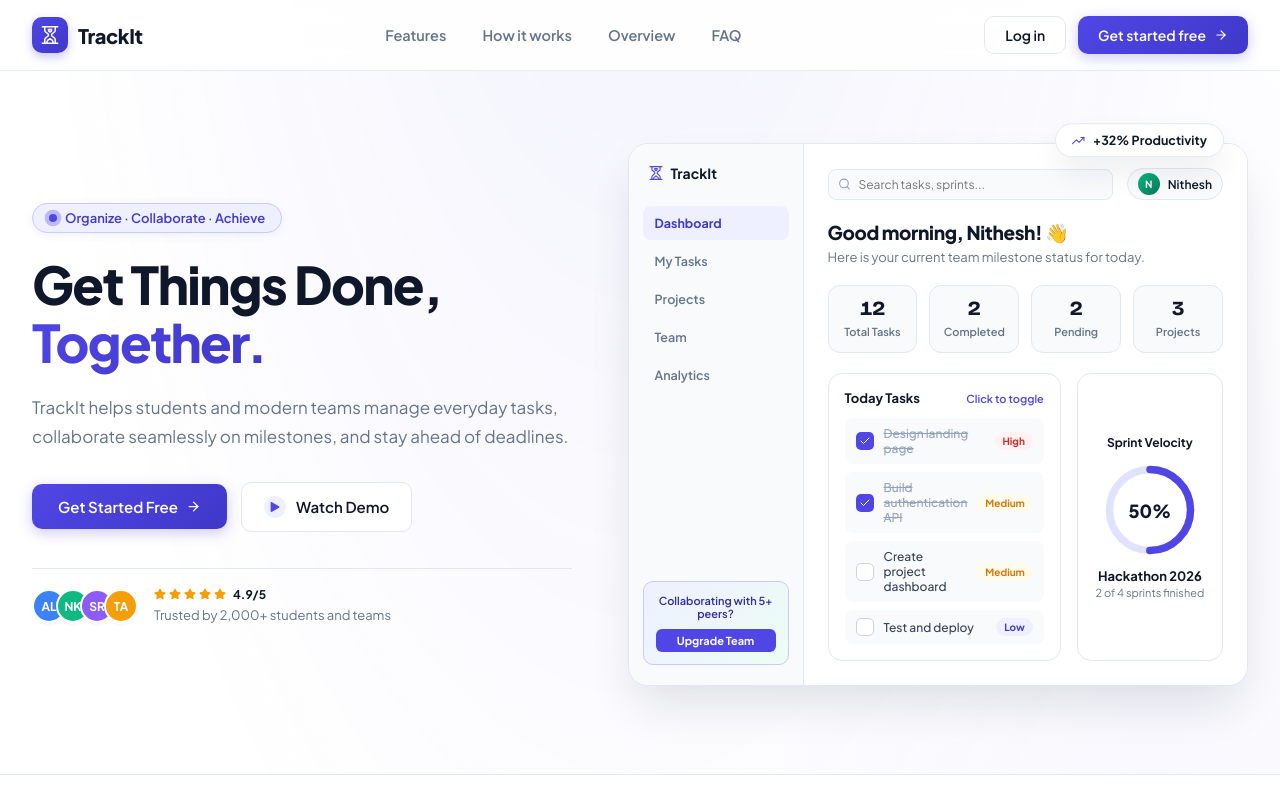
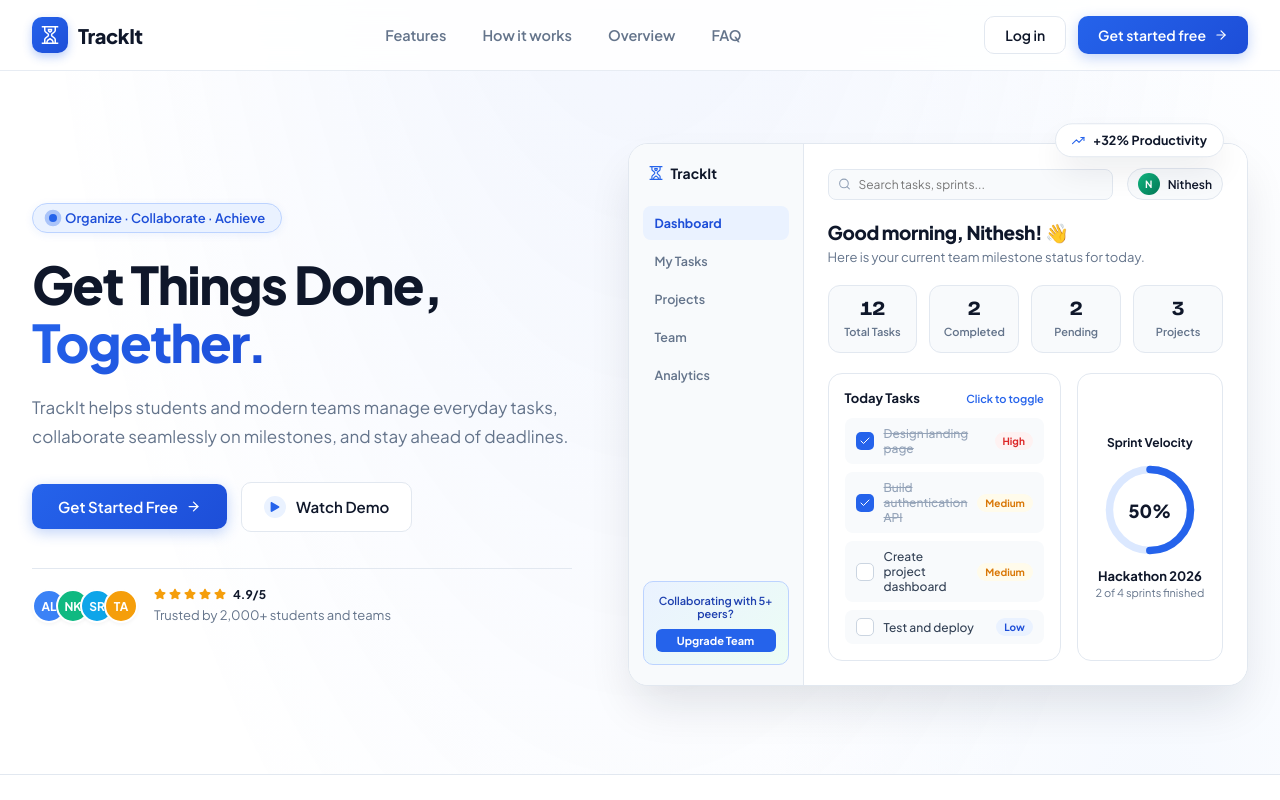
Before and after one commit to nithesh-shetty9/Track-it, a React (Vite) app in the folder frontend/: page / in a window 1280 px wide. Shown: the top 800 px of the page. Built offline with nearby package versions, Linux system fonts and the light colour scheme; no server answers.

Commit message:
Switch primary color from indigo/purple to blue
- Retheme tokens (accent, soft, ring, gradient, dark mode) to a blue scale
- Replace hardcoded indigo/purple values across app, landing, auth, 404
- Swap the violet semantic (team/admin badges, project stat) for teal

```diff
--- a/frontend/components/ui.css
+++ b/frontend/components/ui.css
@@ -53,8 +53,8 @@
 }
 .btn:hover:not(:disabled) { border-color: var(--app-accent); box-shadow: var(--app-shadow); transform: translateY(-1px); }
 .btn:active:not(:disabled) { transform: translateY(0) scale(0.98); box-shadow: none; }
-.btn.primary { color: #fff; border-color: transparent; background: var(--app-gradient); box-shadow: 0 1px 2px rgba(79, 70, 229, 0.3), 0 6px 14px rgba(79, 70, 229, 0.22); }
-.btn.primary:hover:not(:disabled) { filter: brightness(1.06); box-shadow: 0 1px 2px rgba(79, 70, 229, 0.3), 0 10px 22px rgba(79, 70, 229, 0.3); }
+.btn.primary { color: #fff; border-color: transparent; background: var(--app-gradient); box-shadow: 0 1px 2px rgba(37, 99, 235, 0.3), 0 6px 14px rgba(37, 99, 235, 0.22); }
+.btn.primary:hover:not(:disabled) { filter: brightness(1.06); box-shadow: 0 1px 2px rgba(37, 99, 235, 0.3), 0 10px 22px rgba(37, 99, 235, 0.3); }
 .btn.danger { color: var(--app-red); }
 .btn.danger:hover:not(:disabled) { border-color: var(--app-red); background: var(--app-red-soft); }
 .btn:disabled, .select:disabled, .date:disabled, .title-input:disabled, .textarea:disabled, .input:disabled { opacity: 0.55; cursor: not-allowed; }
--- a/frontend/pages/app/Navbar/Navbar.css
+++ b/frontend/pages/app/Navbar/Navbar.css
@@ -39,11 +39,11 @@
 .quick-add {
   display: inline-flex; align-items: center; gap: 7px; height: 38px; padding: 0 15px;
   color: #fff; font-weight: 600; background: var(--app-gradient); border: 0; border-radius: 10px; cursor: pointer;
-  box-shadow: 0 1px 2px rgba(79, 70, 229, 0.3), 0 6px 14px rgba(79, 70, 229, 0.22);
+  box-shadow: 0 1px 2px rgba(37, 99, 235, 0.3), 0 6px 14px rgba(37, 99, 235, 0.22);
   transition: filter 0.15s ease, box-shadow 0.2s var(--ease), transform 0.15s var(--ease);
 }
 .quick-add svg { width: 16px; height: 16px; }
-.quick-add:hover { filter: brightness(1.07); box-shadow: 0 1px 2px rgba(79, 70, 229, 0.3), 0 10px 22px rgba(79, 70, 229, 0.3); transform: translateY(-1px); }
+.quick-add:hover { filter: brightness(1.07); box-shadow: 0 1px 2px rgba(37, 99, 235, 0.3), 0 10px 22px rgba(37, 99, 235, 0.3); transform: translateY(-1px); }
 .quick-add:active { transform: scale(0.97); }
 
 .notification-button { text-decoration: none; }
--- a/frontend/pages/app/Sidebar/Sidebar.css
+++ b/frontend/pages/app/Sidebar/Sidebar.css
@@ -12,7 +12,7 @@
 .sidebar-brand-mark {
   display: grid; place-items: center; flex: 0 0 34px; width: 34px; height: 34px; color: #fff; font-size: 16px;
   background: var(--app-gradient); border-radius: 11px;
-  box-shadow: inset 0 1px 0 rgba(255, 255, 255, 0.3), 0 6px 14px rgba(79, 70, 229, 0.3);
+  box-shadow: inset 0 1px 0 rgba(255, 255, 255, 0.3), 0 6px 14px rgba(37, 99, 235, 0.3);
 }
 .sidebar-brand-name { font-family: var(--font-display); font-size: 20px; font-weight: 700; letter-spacing: -0.04em; white-space: nowrap; }
 .sidebar-brand-name span { color: var(--app-accent); }
--- a/frontend/pages/landing/landingpage.css
+++ b/frontend/pages/landing/landingpage.css
@@ -1,11 +1,11 @@
 :root {
-  --brand-50: #eef0ff;
-  --brand-100: #e0e3ff;
-  --brand-200: #c7cbfd;
-  --brand-500: #6366f1;
-  --brand-600: #4f46e5;
-  --brand-700: #4038c9;
-  --brand-800: #312e9b;
+  --brand-50: #eaf2ff;
+  --brand-100: #dbe8ff;
+  --brand-200: #bcd3ff;
+  --brand-500: #3b82f6;
+  --brand-600: #2563eb;
+  --brand-700: #1d4ed8;
+  --brand-800: #1e40af;
   --text-dark: #0f172a;
   --text-body: #334155;
   --text-gray: #64748b;
@@ -19,15 +19,15 @@
   --shadow-md: 0 6px 16px -2px rgba(15, 23, 42, 0.08);
   --shadow-lg: 0 16px 32px -4px rgba(15, 23, 42, 0.09);
   --shadow-xl: 0 24px 48px -8px rgba(15, 23, 42, 0.12);
-  --shadow-glow: 0 10px 25px -5px rgba(79, 70, 229, 0.25);
+  --shadow-glow: 0 10px 25px -5px rgba(37, 99, 235, 0.25);
   --red-50: #fef2f2;
   --red-600: #dc2626;
   --amber-50: #fffbeb;
   --amber-600: #d97706;
   --blue-50: #eff6ff;
   --blue-600: #2563eb;
-  --purple-50: #faf5ff;
-  --purple-600: #9333ea;
+  --purple-50: #ecfeff;
+  --purple-600: #0891b2;
   --transition: all 0.24s cubic-bezier(0.4, 0, 0.2, 1);
 }
 
@@ -54,8 +54,8 @@ body {
   color: var(--text-body);
   overflow-x: hidden;
   background:
-    radial-gradient(ellipse 70% 50% at 50% -10%, rgba(79, 70, 229, 0.08), transparent 70%),
-    radial-gradient(ellipse 50% 40% at 90% 20%, rgba(99, 102, 241, 0.05), transparent 60%);
+    radial-gradient(ellipse 70% 50% at 50% -10%, rgba(37, 99, 235, 0.08), transparent 70%),
+    radial-gradient(ellipse 50% 40% at 90% 20%, rgba(59, 130, 246, 0.05), transparent 60%);
 }
 
 .landing-header {
@@ -99,7 +99,7 @@ body {
   justify-content: center;
   color: #fff;
   font-size: 18px;
-  box-shadow: 0 4px 10px rgba(79, 70, 229, 0.3);
+  box-shadow: 0 4px 10px rgba(37, 99, 235, 0.3);
 }
 
 .landing-menu nav {
@@ -174,13 +174,13 @@ button.get-started {
   display: inline-flex;
   align-items: center;
   gap: 8px;
-  box-shadow: 0 4px 14px rgba(79, 70, 229, 0.28);
+  box-shadow: 0 4px 14px rgba(37, 99, 235, 0.28);
   transition: var(--transition);
 }
 
 button.get-started:hover {
   background: linear-gradient(135deg, var(--brand-700), #14532d);
-  box-shadow: 0 6px 18px rgba(79, 70, 229, 0.38);
+  box-shadow: 0 6px 18px rgba(37, 99, 235, 0.38);
   transform: translateY(-1.5px);
 }
 
@@ -260,7 +260,7 @@ button.get-started:active {
   padding: 6px 16px;
   border-radius: 30px;
   margin-bottom: 22px;
-  box-shadow: 0 2px 8px rgba(79, 70, 229, 0.08);
+  box-shadow: 0 2px 8px rgba(37, 99, 235, 0.08);
 }
 
 .badge-pulse {
@@ -268,19 +268,19 @@ button.get-started:active {
   height: 8px;
   background: var(--brand-600);
   border-radius: 50%;
-  box-shadow: 0 0 0 0 rgba(79, 70, 229, 0.6);
+  box-shadow: 0 0 0 0 rgba(37, 99, 235, 0.6);
   animation: pulse-ring 2s infinite;
 }
 
 @keyframes pulse-ring {
   0% {
-    box-shadow: 0 0 0 0 rgba(79, 70, 229, 0.7);
+    box-shadow: 0 0 0 0 rgba(37, 99, 235, 0.7);
   }
   70% {
-    box-shadow: 0 0 0 8px rgba(79, 70, 229, 0);
+    box-shadow: 0 0 0 8px rgba(37, 99, 235, 0);
   }
   100% {
-    box-shadow: 0 0 0 0 rgba(79, 70, 229, 0);
+    box-shadow: 0 0 0 0 rgba(37, 99, 235, 0);
   }
 }
 
@@ -294,7 +294,7 @@ button.get-started:active {
 }
 
 .hero-left h1 .highlight {
-  background: linear-gradient(135deg, var(--brand-600) 0%, #4038c9 100%);
+  background: linear-gradient(135deg, var(--brand-600) 0%, #1d4ed8 100%);
   -webkit-background-clip: text;
   -webkit-text-fill-color: transparent;
 }
@@ -986,7 +986,7 @@ button.get-started:active {
   font-size: 12.5px;
   font-weight: 700;
   margin-bottom: 14px;
-  box-shadow: 0 2px 8px rgba(79, 70, 229, 0.25);
+  box-shadow: 0 2px 8px rgba(37, 99, 235, 0.25);
 }
 
 .step-icon {
@@ -1339,7 +1339,7 @@ button.get-started:active {
 }
 
 .cta {
-  background: linear-gradient(135deg, #4038c9, #312e9b);
+  background: linear-gradient(135deg, #1d4ed8, #1e40af);
   margin: 40px 32px 96px;
   border-radius: 28px;
   padding: 72px 32px;
@@ -1369,7 +1369,7 @@ button.get-started:active {
 }
 
 .cta p {
-  color: #e0e3ff;
+  color: #dbe8ff;
   font-size: 16.5px;
   max-width: 540px;
   margin: 0 auto 36px;
@@ -1401,7 +1401,7 @@ button.get-started:active {
 }
 
 .cta button.btn-cta-primary:hover {
-  background: #eef0ff;
+  background: #eaf2ff;
   transform: translateY(-2px);
 }
 
@@ -1429,7 +1429,7 @@ button.get-started:active {
   gap: 20px;
   margin-top: 24px;
   font-size: 12.5px;
-  color: #c7cbfd;
+  color: #bcd3ff;
 }
 
 .landing-footer {
--- a/frontend/pages/landing/landingpage.jsx
+++ b/frontend/pages/landing/landingpage.jsx
@@ -266,7 +266,7 @@ const Landingpage = () => {
               <span className="avatar" style={{ background: "#10b981" }}>
                 NK
               </span>
-              <span className="avatar" style={{ background: "#8b5cf6" }}>
+              <span className="avatar" style={{ background: "#0ea5e9" }}>
                 SR
               </span>
               <span className="avatar" style={{ background: "#f59e0b" }}>
@@ -665,7 +665,7 @@ const Landingpage = () => {
                 <div className="member-info">
                   <div
                     className="member-avatar"
-                    style={{ background: "#9333ea" }}
+                    style={{ background: "#0891b2" }}
                   >
                     SR
                   </div>
--- a/frontend/src/App.css
+++ b/frontend/src/App.css
@@ -18,11 +18,11 @@
   --app-surface-soft: #f9f9fc;
 
   /* Accent */
-  --app-accent: #4f46e5;
-  --app-accent-dark: #4038c9;
-  --app-accent-soft: #eef0ff;
-  --app-accent-ring: rgba(79, 70, 229, 0.18);
-  --app-gradient: linear-gradient(135deg, #6366f1 0%, #4f46e5 55%, #7c3aed 100%);
+  --app-accent: #2563eb;
+  --app-accent-dark: #1d4ed8;
+  --app-accent-soft: #eaf2ff;
+  --app-accent-ring: rgba(37, 99, 235, 0.18);
+  --app-gradient: linear-gradient(135deg, #3b82f6 0%, #2563eb 55%, #1d4ed8 100%);
 
   /* Semantic */
   --app-success: #139a62;
@@ -31,8 +31,8 @@
   --app-amber-soft: #fff3dc;
   --app-blue: #2f6fdb;
   --app-blue-soft: #e8f0fd;
-  --app-violet: #7a4fd6;
-  --app-violet-soft: #f1eafd;
+  --app-violet: #0e8a9a;
+  --app-violet-soft: #e1f5f7;
   --app-red: #d0392f;
   --app-red-soft: #fdeceb;
 
@@ -61,7 +61,7 @@
   font-size: 14px;
   line-height: 1.5;
   background:
-    radial-gradient(60rem 28rem at 85% -10%, rgba(99, 102, 241, 0.09), transparent 60%),
+    radial-gradient(60rem 28rem at 85% -10%, rgba(59, 130, 246, 0.09), transparent 60%),
     var(--app-bg);
   color-scheme: light;
   -webkit-font-smoothing: antialiased;
@@ -77,11 +77,11 @@
   --app-card: #15161d;
   --app-surface-soft: #1a1b24;
 
-  --app-accent: #8b8ff8;
-  --app-accent-dark: #a5a8fb;
-  --app-accent-soft: #23244a;
-  --app-accent-ring: rgba(139, 143, 248, 0.25);
-  --app-gradient: linear-gradient(135deg, #7c7ff5 0%, #6366f1 55%, #8b5cf6 100%);
+  --app-accent: #6ea8ff;
+  --app-accent-dark: #93bbff;
+  --app-accent-soft: #15294f;
+  --app-accent-ring: rgba(110, 168, 255, 0.25);
+  --app-gradient: linear-gradient(135deg, #3b82f6 0%, #2563eb 55%, #1d4ed8 100%);
 
   --app-success: #3ec88b;
   --app-success-soft: #14301f;
@@ -89,8 +89,8 @@
   --app-amber-soft: #38290f;
   --app-blue: #7aa7f0;
   --app-blue-soft: #1a2a45;
-  --app-violet: #b18cf5;
-  --app-violet-soft: #2c2347;
+  --app-violet: #4fd1de;
+  --app-violet-soft: #10343a;
   --app-red: #f0746b;
   --app-red-soft: #3b1f1f;
 
@@ -100,7 +100,7 @@
   --app-shadow-pop: 0 16px 40px rgba(0, 0, 0, 0.5), 0 2px 6px rgba(0, 0, 0, 0.3);
   color-scheme: dark;
   background:
-    radial-gradient(60rem 28rem at 85% -10%, rgba(99, 102, 241, 0.16), transparent 60%),
+    radial-gradient(60rem 28rem at 85% -10%, rgba(59, 130, 246, 0.16), transparent 60%),
     var(--app-bg);
 }
 
```
Also changed, not shown: frontend/error/error.css (+4 -4 lines), frontend/pages/auth/Signupin.css (+6 -6 lines).
